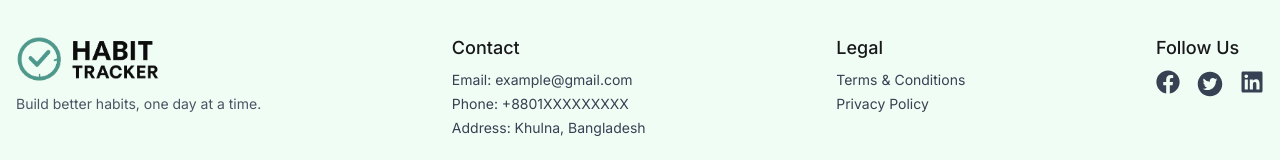
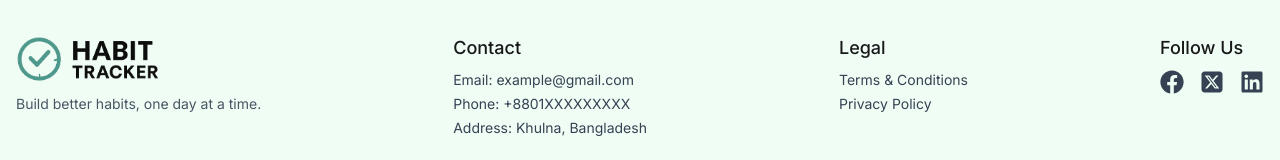
Before and after one commit to mdrobiulislam1479/habit-tracker-client, a React (Vite) app: page / in a window 1280 px wide. Shown: the part 2351-2511 px from the top of the page. Built offline with nearby package versions, Linux system fonts and the light colour scheme; no server answers.

Commit message:
fixed some issue

```diff
--- a/src/Components/Footer.jsx
+++ b/src/Components/Footer.jsx
@@ -1,7 +1,7 @@
 import { FaFacebook, FaLinkedin } from "react-icons/fa";
 import Logo from "../assets/logo.png";
-import { AiFillTwitterCircle } from "react-icons/ai";
 import { motion } from "framer-motion";
+import { FaSquareXTwitter } from "react-icons/fa6";
 
 export default function Footer() {
   const sectionVariants = {
@@ -76,11 +76,8 @@ export default function Footer() {
               <motion.a whileHover={iconHover} className="cursor-pointer">
                 <FaFacebook />
               </motion.a>
-              <motion.a
-                whileHover={iconHover}
-                className="cursor-pointer text-[28px]"
-              >
-                <AiFillTwitterCircle />
+              <motion.a whileHover={iconHover} className="cursor-pointer">
+                <FaSquareXTwitter />
               </motion.a>
               <motion.a whileHover={iconHover} className="cursor-pointer">
                 <FaLinkedin />
--- a/src/Components/Navbar.jsx
+++ b/src/Components/Navbar.jsx
@@ -19,16 +19,22 @@ export default function Header() {
 
   const list = (
     <>
-      <NavLink to="/" className="hover:text-green-500 transition-colors">
+      <NavLink
+        onClick={handleNavClick}
+        to="/"
+        className="hover:text-green-500 transition-colors"
+      >
         Home
       </NavLink>
       <NavLink
+        onClick={handleNavClick}
         to="/add-habit"
         className="hover:text-green-500 transition-colors"
       >
         Add Habit
       </NavLink>
       <NavLink
+        onClick={handleNavClick}
         to="/my-habits"
         className="hover:text-green-500 transition-colors"
       >
@@ -36,6 +42,7 @@ export default function Header() {
       </NavLink>
       {user ? (
         <NavLink
+          onClick={handleNavClick}
           to="/dashboard"
           className="hover:text-green-500 transition-colors"
         >
@@ -45,6 +52,7 @@ export default function Header() {
         ""
       )}
       <NavLink
+        onClick={handleNavClick}
         to="/browse-public-habits"
         className="hover:text-green-500 transition-colors"
       >
--- a/src/Components/ProgressDashboard.jsx
+++ b/src/Components/ProgressDashboard.jsx
@@ -89,6 +89,7 @@ export default function ProgressDashboard() {
 
   return (
     <section className="max-w-6xl mx-auto px-4 pt-22 pb-10">
+      <title>Progress Dashboard</title>
       <h2 className="text-3xl font-bold text-gray-800 mb-2 text-center">
         Progress Analytics Dashboard
       </h2>
--- a/src/Pages/NotFound.jsx
+++ b/src/Pages/NotFound.jsx
@@ -6,6 +6,7 @@ import Error404 from "../animations/Error 404.json";
 export default function NotFound() {
   return (
     <section className="flex flex-col items-center justify-center min-h-screen bg-green-50 text-center px-4">
+      <title>Error 404</title>
       <motion.div
         initial={{ scale: 0 }}
         animate={{ scale: 1 }}
```
Also changed, not shown: 1 other file (tests, documents, lock files or other folders).
